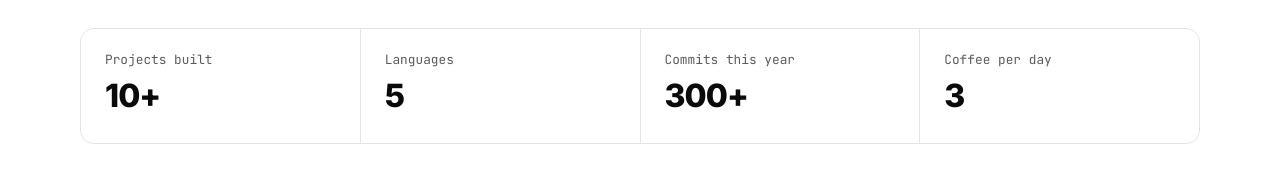
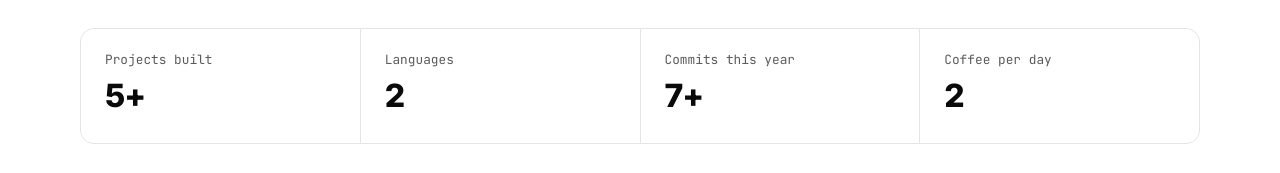
Before and after one commit to Magbanuajohn123/cit240Project, a plain HTML site: page index.html in a window 1280 px wide. Shown: the part 703-876 px from the top of the page. Drawn offline with Linux system fonts and the light colour scheme.

Commit message:
Update project statistics in index.html

```diff
--- a/index.html
+++ b/index.html
@@ -90,10 +90,10 @@
 
       <div class="container">
         <dl class="stats">
-          <div><dt>Projects built</dt><dd>10+</dd></div>
-          <div><dt>Languages</dt><dd>5</dd></div>
-          <div><dt>Commits this year</dt><dd>300+</dd></div>
-          <div><dt>Coffee per day</dt><dd>3</dd></div>
+          <div><dt>Projects built</dt><dd>5+</dd></div>
+          <div><dt>Languages</dt><dd>2</dd></div>
+          <div><dt>Commits this year</dt><dd>7+</dd></div>
+          <div><dt>Coffee per day</dt><dd>2</dd></div>
         </dl>
       </div>
     </section>
```
